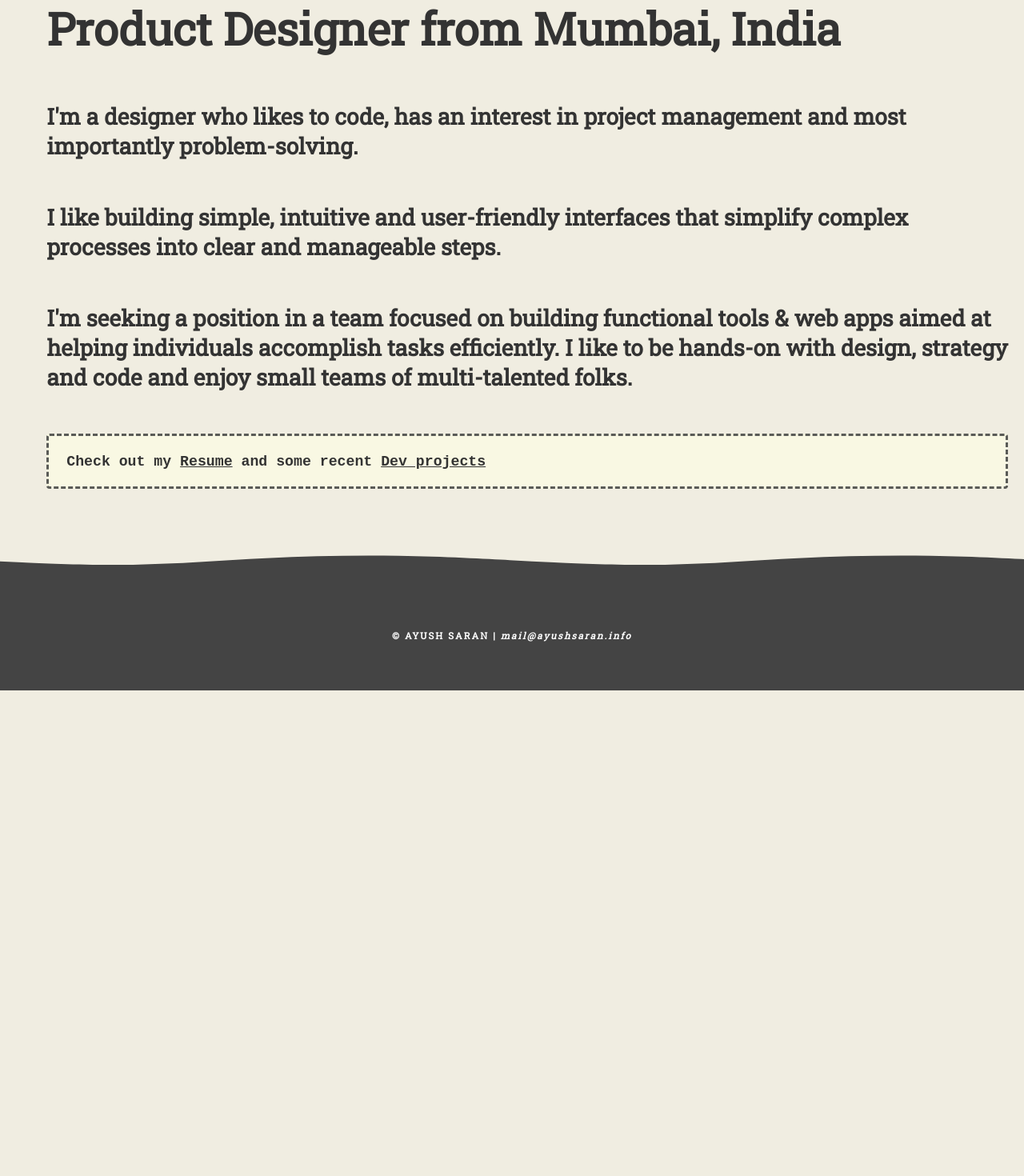
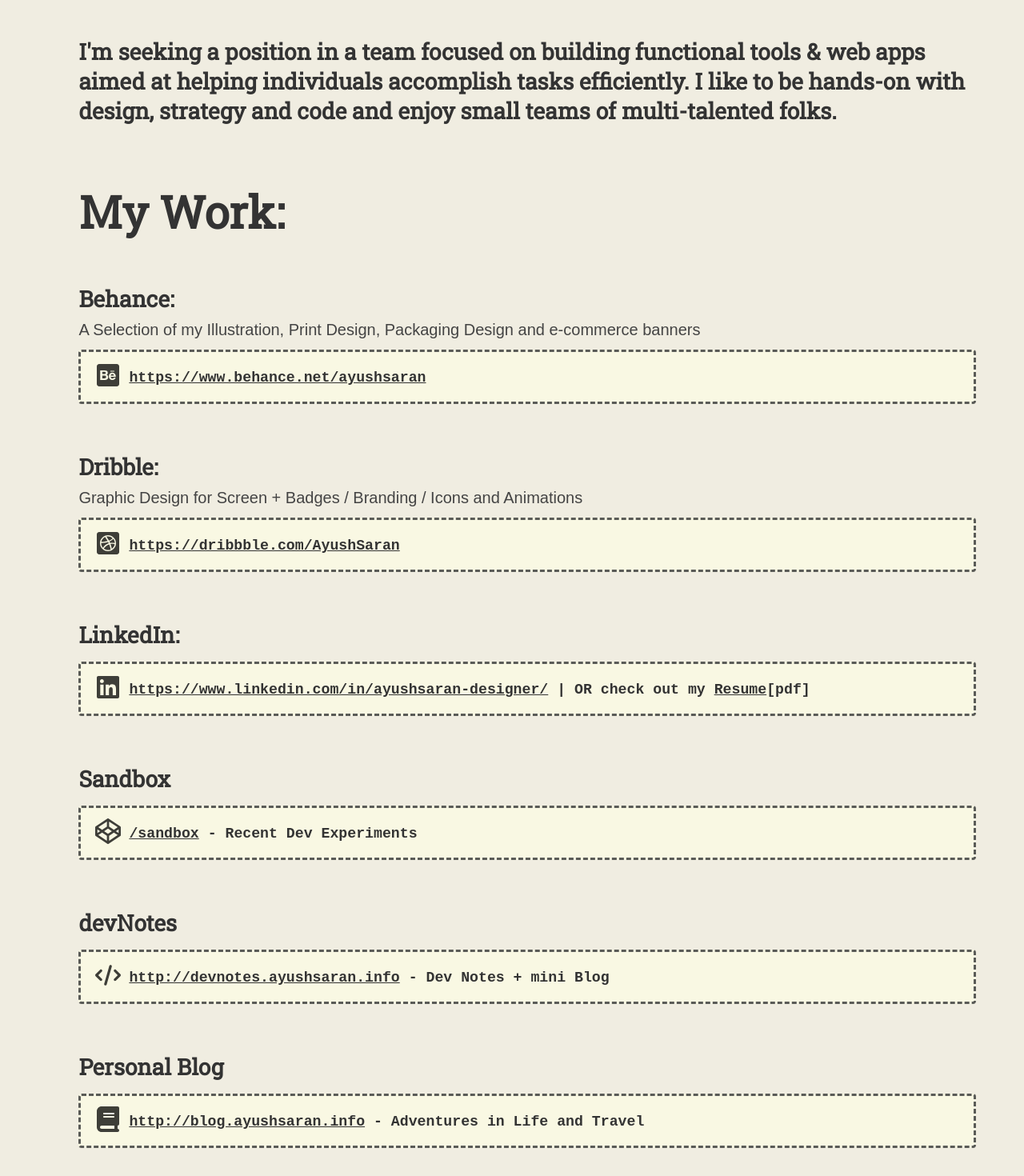
Before and after one commit to ayushsaranGithuB/ayush-personal-react, a Next.js app: page / in a window 1280 px wide. Shown: the part 800-2270 px from the top of the page at 80% size. Before the commit the page ends 1663 px from the top, so only its background shows below. Built offline with nearby package versions, Linux system fonts and the light colour scheme.

Commit message:
work added

```diff
--- a/pages/index.js
+++ b/pages/index.js
@@ -12,18 +12,52 @@
           <h1>Hello I'm<br /><b>Ayush Saran.</b></h1>
         </section>
         <section className={styles.pageSection}>
-          <h2>Product Designer from Mumbai, India </h2>
-          <h3>I'm a designer who likes to code, has an interest in project management and most importantly
-            problem-solving. </h3>
-          <h3>I like building simple, intuitive and user-friendly interfaces that simplify complex processes into clear
+          <h2>A Designer who likes to code</h2>
+          <h3 className={styles.loud}>I'm a designer who likes to code, has an interest in project management and most importantly
+            problem-solving through building simple, intuitive and user-friendly interfaces that simplify complex processes into clear
             and manageable steps. </h3>
-          <h3>I'm seeking a position in a team focused on building functional tools & web apps aimed at helping
+          <h3 className={styles.loud}>I'm seeking a position in a team focused on building functional tools & web apps aimed at helping
             individuals accomplish tasks efficiently. I like to be hands-on with design, strategy and code and enjoy small teams of multi-talented folks. </h3>
 
-          <h4>Check out my <a href="/cv">Resume</a> and some recent <a href="/sandbox">Dev projects</a>
-          </h4>
+          <div className={styles.work}>
+            <h2>My Work:</h2>
 
-        </section>
+            <h3>Behance:</h3>
+            <p>A Selection of my Illustration, Print Design, Packaging Design and e-commerce banners</p>
+            <h4>
+              <svg xmlns="http://www.w3.org/2000/svg" viewBox="0 0 448 512"><path d="M186.5 293c0 19.3-14 25.4-31.2 25.4h-45.1v-52.9h46c18.6.1 30.3 7.8 30.3 27.5zm-7.7-82.3c0-17.7-13.7-21.9-28.9-21.9h-39.6v44.8H153c15.1 0 25.8-6.6 25.8-22.9zm132.3 23.2c-18.3 0-30.5 11.4-31.7 29.7h62.2c-1.7-18.5-11.3-29.7-30.5-29.7zM448 80v352c0 26.5-21.5 48-48 48H48c-26.5 0-48-21.5-48-48V80c0-26.5 21.5-48 48-48h352c26.5 0 48 21.5 48 48zM271.7 185h77.8v-18.9h-77.8V185zm-43 110.3c0-24.1-11.4-44.9-35-51.6 17.2-8.2 26.2-17.7 26.2-37 0-38.2-28.5-47.5-61.4-47.5H68v192h93.1c34.9-.2 67.6-16.9 67.6-55.9zM380 280.5c0-41.1-24.1-75.4-67.6-75.4-42.4 0-71.1 31.8-71.1 73.6 0 43.3 27.3 73 71.1 73 33.2 0 54.7-14.9 65.1-46.8h-33.7c-3.7 11.9-18.6 18.1-30.2 18.1-22.4 0-34.1-13.1-34.1-35.3h100.2c.1-2.3.3-4.8.3-7.2z"/></svg>
+              <a href="/sandbox">https://www.behance.net/ayushsaran</a></h4>
+            <h3>Dribble:</h3>
+            <p>Graphic Design for Screen + Badges / Branding / Icons and Animations</p>
+            <h4>
+              <svg xmlns="http://www.w3.org/2000/svg" viewBox="0 0 448 512"><path d="M90.2 228.2c8.9-42.4 37.4-77.7 75.7-95.7 3.6 4.9 28 38.8 50.7 79-64 17-120.3 16.8-126.4 16.7zM314.6 154c-33.6-29.8-79.3-41.1-122.6-30.6 3.8 5.1 28.6 38.9 51 80 48.6-18.3 69.1-45.9 71.6-49.4zM140.1 364c40.5 31.6 93.3 36.7 137.3 18-2-12-10-53.8-29.2-103.6-55.1 18.8-93.8 56.4-108.1 85.6zm98.8-108.2c-3.4-7.8-7.2-15.5-11.1-23.2C159.6 253 93.4 252.2 87.4 252c0 1.4-.1 2.8-.1 4.2 0 35.1 13.3 67.1 35.1 91.4 22.2-37.9 67.1-77.9 116.5-91.8zm34.9 16.3c17.9 49.1 25.1 89.1 26.5 97.4 30.7-20.7 52.5-53.6 58.6-91.6-4.6-1.5-42.3-12.7-85.1-5.8zm-20.3-48.4c4.8 9.8 8.3 17.8 12 26.8 45.5-5.7 90.7 3.4 95.2 4.4-.3-32.3-11.8-61.9-30.9-85.1-2.9 3.9-25.8 33.2-76.3 53.9zM448 80v352c0 26.5-21.5 48-48 48H48c-26.5 0-48-21.5-48-48V80c0-26.5 21.5-48 48-48h352c26.5 0 48 21.5 48 48zm-64 176c0-88.2-71.8-160-160-160S64 167.8 64 256s71.8 160 160 160 160-71.8 160-160z"/></svg>
+              <a href="/sandbox">https://dribbble.com/AyushSaran</a>
+              </h4>
+            <h3>LinkedIn:</h3>
+            <h4>
+            <svg xmlns="http://www.w3.org/2000/svg" viewBox="0 0 448 512"><path d="M416 32H31.9C14.3 32 0 46.5 0 64.3v383.4C0 465.5 14.3 480 31.9 480H416c17.6 0 32-14.5 32-32.3V64.3c0-17.8-14.4-32.3-32-32.3zM135.4 416H69V202.2h66.5V416zm-33.2-243c-21.3 0-38.5-17.3-38.5-38.5S80.9 96 102.2 96c21.2 0 38.5 17.3 38.5 38.5 0 21.3-17.2 38.5-38.5 38.5zm282.1 243h-66.4V312c0-24.8-.5-56.7-34.5-56.7-34.6 0-39.9 27-39.9 54.9V416h-66.4V202.2h63.7v29.2h.9c8.9-16.8 30.6-34.5 62.9-34.5 67.2 0 79.7 44.3 79.7 101.9V416z"/></svg>
+              <a href="/sandbox">https://www.linkedin.com/in/ayushsaran-designer/</a> | OR check out my <a href="/cv">Resume</a>[pdf]</h4>
+            <h3 class="sandbox">
+              Sandbox
+            </h3>
+            <h4>
+              <svg xmlns="http://www.w3.org/2000/svg" viewBox="0 0 512 512"><path d="M502.285 159.704l-234-156c-7.987-4.915-16.511-4.96-24.571 0l-234 156C3.714 163.703 0 170.847 0 177.989v155.999c0 7.143 3.714 14.286 9.715 18.286l234 156.022c7.987 4.915 16.511 4.96 24.571 0l234-156.022c6-3.999 9.715-11.143 9.715-18.286V177.989c-.001-7.142-3.715-14.286-9.716-18.285zM278 63.131l172.286 114.858-76.857 51.429L278 165.703V63.131zm-44 0v102.572l-95.429 63.715-76.857-51.429L234 63.131zM44 219.132l55.143 36.857L44 292.846v-73.714zm190 229.715L61.714 333.989l76.857-51.429L234 346.275v102.572zm22-140.858l-77.715-52 77.715-52 77.715 52-77.715 52zm22 140.858V346.275l95.429-63.715 76.857 51.429L278 448.847zm190-156.001l-55.143-36.857L468 219.132v73.714z"/></svg>
+              <a href="/sandbox">/sandbox</a> - Recent Dev Experiments</h4>
+            <h3 class="sandbox">
+              devNotes
+            </h3>
+            <h4>
+              <svg xmlns="http://www.w3.org/2000/svg" viewBox="0 0 640 512"><path d="M392.8 1.2c-17-4.9-34.7 5-39.6 22l-128 448c-4.9 17 5 34.7 22 39.6s34.7-5 39.6-22l128-448c4.9-17-5-34.7-22-39.6zm80.6 120.1c-12.5 12.5-12.5 32.8 0 45.3L562.7 256l-89.4 89.4c-12.5 12.5-12.5 32.8 0 45.3s32.8 12.5 45.3 0l112-112c12.5-12.5 12.5-32.8 0-45.3l-112-112c-12.5-12.5-32.8-12.5-45.3 0zm-306.7 0c-12.5-12.5-32.8-12.5-45.3 0l-112 112c-12.5 12.5-12.5 32.8 0 45.3l112 112c12.5 12.5 32.8 12.5 45.3 0s12.5-32.8 0-45.3L77.3 256l89.4-89.4c12.5-12.5 12.5-32.8 0-45.3z"/></svg>
+              <a href="http://devnotes.ayushsaran.info">http://devnotes.ayushsaran.info</a> - Dev Notes + mini Blog</h4>
+            <h3 class="sandbox">
+              Personal Blog
+            </h3>
+            <h4>
+              <svg xmlns="http://www.w3.org/2000/svg" viewBox="0 0 448 512"><path d="M96 0C43 0 0 43 0 96V416c0 53 43 96 96 96H384h32c17.7 0 32-14.3 32-32s-14.3-32-32-32V384c17.7 0 32-14.3 32-32V32c0-17.7-14.3-32-32-32H384 96zm0 384H352v64H96c-17.7 0-32-14.3-32-32s14.3-32 32-32zm32-240c0-8.8 7.2-16 16-16H336c8.8 0 16 7.2 16 16s-7.2 16-16 16H144c-8.8 0-16-7.2-16-16zm16 48H336c8.8 0 16 7.2 16 16s-7.2 16-16 16H144c-8.8 0-16-7.2-16-16s7.2-16 16-16z"/></svg>
+              <a href="http://blog.ayushsaran.info">http://blog.ayushsaran.info</a> - Adventures in Life and Travel</h4>
+          </div>
+
+           </section>
       </div>
     </>
   )
--- a/styles/Home.module.css
+++ b/styles/Home.module.css
@@ -7,7 +7,7 @@
 @media (min-width: 768px) {
 
 .homePage{
-    padding: 20px;
+    padding: 60px;
 }
 }
 
@@ -23,14 +23,14 @@
 }
 
 .homePage h1 {
-    font-size: 8em;
+    font-size: 6em;
     padding-bottom: 0.6em;
     margin: 0.3em 0 0 0;
 }
 
 
 .homePage h1 b {
-    font-size: calc(1em + 10vmin);
+    font-size: calc(1em + 8vmin);
     line-height: 0.8em;
     font-weight: 900;
 
@@ -55,10 +55,17 @@
 
 .homePage h3 {
     font-size: 2em;
-    padding-bottom: 3vh;
+    padding-bottom: 5px;
     font-family: 'Roboto Slab', serif;
 }
 
+.homePage h3.loud {
+    padding-bottom: 3vh;
+}
+
+.homePage .work h3{
+    margin: 0 0 0 0;
+}
 
 .homePage h4 {
     font-size: 1.3em;
@@ -69,8 +76,20 @@
     background-color: #f9f8e3;
     padding: 1.2em;
     font-family: monospace;
+    margin-bottom: 60px;
+    margin-top: 10px;
+    line-height: 60px;
+    padding: 2px 0 0 18px;
 }
 
+.homePage h4 svg{
+    height: 32px;
+    width: 32px;
+    opacity: .75;
+    padding-right: 10px;
+    position: relative;
+    top: 8px;
+}
 
 .homePage p {
     font-size: 20px;
@@ -80,6 +99,8 @@
     color: #444;
     font-style: normal;
     text-align: justify;
+    margin: 0;
+    padding: 0;
 }
 
 /* Home Page [SECTION: Links] ------------------------------- */
```
Also changed, not shown: public/img/btn-drbl.png (added), public/img/btn-linkdIn.png (added).
